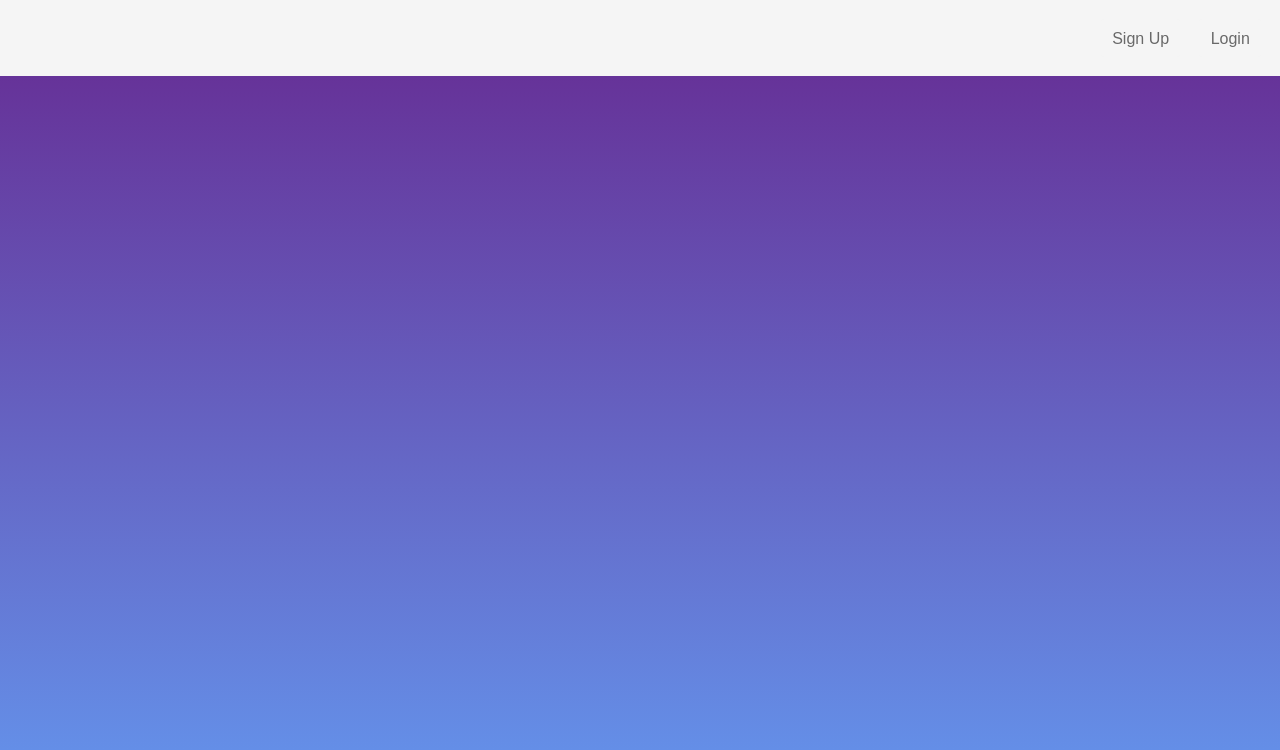
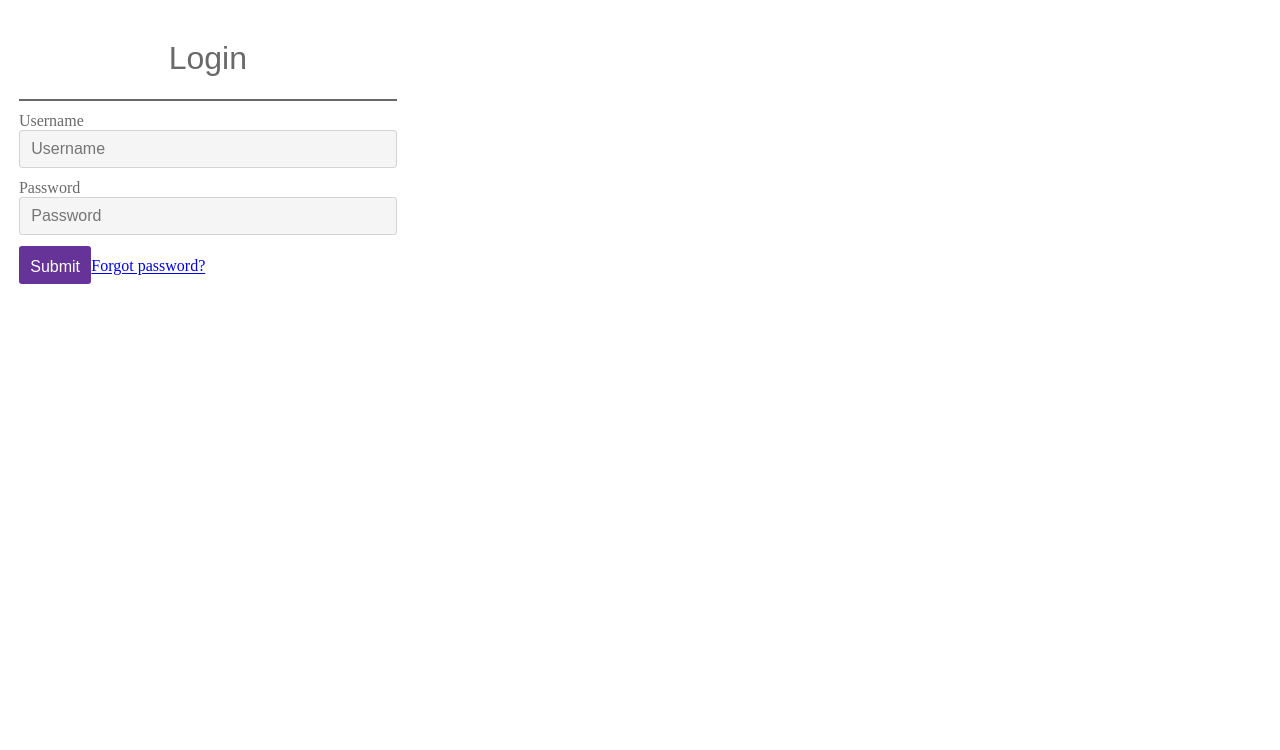
Before and after one commit to Jamdan2/tmon, a React (Create React App) app: page /login in a window 1280 px wide. Shown: the top 750 px of the page. Built offline with nearby package versions, Linux system fonts and the light colour scheme.

Commit message:
Make room for legal stuff

```diff
--- a/src/app/js/components/presentational/LoginForm.js
+++ b/src/app/js/components/presentational/LoginForm.js
@@ -1,5 +1,5 @@
 import React from 'react';
-import "../../../scss/components/LoginForm.scss"
+import "../../../scss/components/LoginForm.css"
 import Link from "react-router-dom/es/Link";
 
 const LoginForm = (props) => {
--- a/src/app/js/pages/LoginPage.js
+++ b/src/app/js/pages/LoginPage.js
@@ -1,14 +1,10 @@
 import React from 'react';
-import WelcomeNavBar from "../components/presentational/WelcomeNavBar";
-import Header from "../components/presentational/WelcomeHeader";
+import LoginFormContainer from "../components/functional/LoginFormContainer";
 
 const LoginPage = () => {
     return(
         <div id="loginPage">
-            <WelcomeNavBar/>
-            <Header>
-
-            </Header>
+            <LoginFormContainer/>
         </div>
     );
 };
--- a/src/app/scss/components/LoginForm.scss
+++ b/src/app/scss/components/LoginForm.scss
@@ -17,7 +17,7 @@
     }
   }
 
-  .headerContent {
+  .headerContainer {
     border-bottom: 2px solid dimgray;
 
     h1 {
--- a/src/app/scss/components/WelcomeHeader.scss
+++ b/src/app/scss/components/WelcomeHeader.scss
@@ -2,7 +2,7 @@
 
 #welcomeHeader {
   width: 100%;
-  height: calc(100% - #{$navbar-height});
+  height: calc(75% - #{$navbar-height});
   background: linear-gradient(rebeccapurple, cornflowerblue);
   position: absolute;
   overflow: hidden;
```
